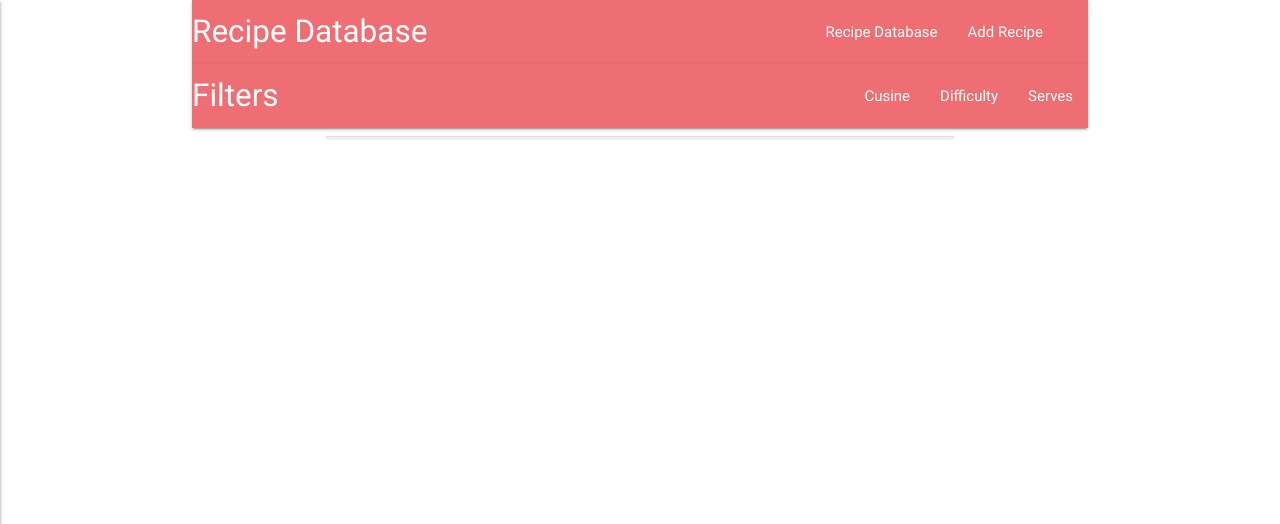
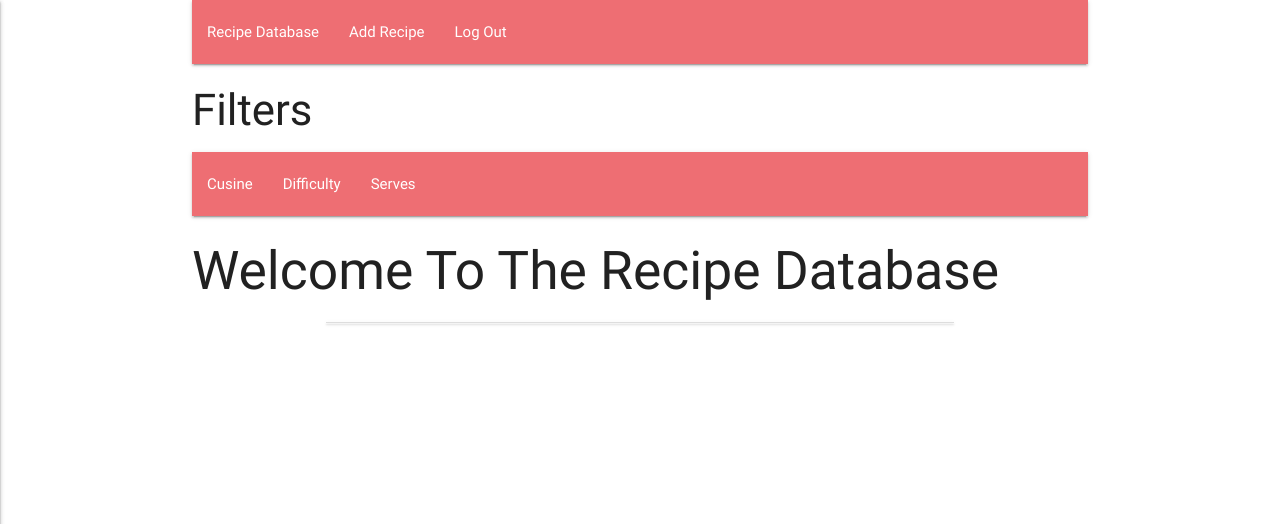
Before and after one commit to Code-Institute-Submissions/recipe_database, a Flask app: page /loggedin in a window 1280 px wide. Shown: the top 524 px of the page. Run offline with Flask 2, Linux system fonts and the light colour scheme; some libraries are stand-ins or nearby versions.

Commit message:
added a logout feature to the page and changed the layout of the nav bar

```diff
--- a/app.py
+++ b/app.py
@@ -19,7 +19,14 @@
 
 @app.route('/loggedin')
 def loggedin():
+
+
+
     return render_template('loggedin.html')
+
+@app.route('/logout')
+def logout():
+    return redirect(url_for('index'))
 
 @app.route('/get_recipes')
 def get_recipes():
--- a/templates/base.html
+++ b/templates/base.html
@@ -14,39 +14,21 @@
         <header>
        <nav>
             <div class="nav-wrapper">
-                <a href="{{url_for('get_recipes')}}" class="brand-logo">Recipe Database</a>
                 <a href="#" data-activates="mobile-demo" class="button-collapse"><i class="material-icons">menu</i></a>
-                <ul id="nav-mobile" class="right hide-on-med-and-down">
+                <ul id="nav-mobile" class="left hide-on-med-and-down">
                     <li><a href="{{url_for('get_recipes')}}">Recipe Database</a></li>
                     <li><a href="{{url_for('add_recipe')}}">Add Recipe </a></li>
-                    <li><a href=""</a></li>
+                    <li><a href="{{url_for('logout')}}">Log Out</a></li>
                 </ul>
                 <ul class="side-nav" id="mobile-demo">
                     <li><a href="{{url_for('get_recipes')}}">Recipe Database</a></li>
                     <li><a href="{{url_for('add_recipe')}}">Add Recipe</a></li>
+                     <li><a href="{{url_for('logout')}}">Log Out</a></li>
                 </ul>
             </div>
         </nav>
     </header>
-    <div class="filterbar">
-        <nav>
-            <div>
-                <a class="brand-logo">Filters</a>
-                <a href="#" data-activates="mobile-demo1" class="button-collapse"><i class="material-icons">menu</i></a>
-                <ul id="nav-mobile" class="right hide-on-med-and-down">
-                    <li><a href="">Cusine</a></li>
-                    <li><a href="">Difficulty </a></li>
-                    <li><a href="">Serves</a></li>
-                </ul>
-                <ul class="side-nav" id="mobile-demo1">
-                    <li><a href="">Filters</a></li>
-                    <li><a href="">Cusine</a></li>
-                    <li><a href="">Difficulty</a></li>
-                    <li><a href="">Serves</a></li>
-                </ul>
-            </div>
-        </nav>
-    </div>
+
     </div>
 
     <div class="container">
--- a/templates/loggedin.html
+++ b/templates/loggedin.html
@@ -1,7 +1,26 @@
 {% extends 'base.html' %}
 {% block content %}
+<h3>Filters</h3>
+<div class="filterbar">
+        <nav>
+            <div>
+                <a href="#" data-activates="mobile-demo1" class="button-collapse"><i class="material-icons">menu</i></a>
+                <ul id="nav-mobile" class="left hide-on-med-and-down">
+                    <li><a href="">Cusine</a></li>
+                    <li><a href="">Difficulty </a></li>
+                    <li><a href="">Serves</a></li>
+                </ul>
+                <ul class="side-nav" id="mobile-demo1">
+                    <li><a href="">Cusine</a></li>
+                    <li><a href="">Difficulty</a></li>
+                    <li><a href="">Serves</a></li>
+                </ul>
+            </div>
+        </nav>
+    </div>
+    <h2>Welcome To The Recipe Database</h2>
+    <div class="container">
 
-    <div class="container">
         <ul class="collapsible" data-collapsible="accordion">
         {% for index in recipes %}
         <li>
```
